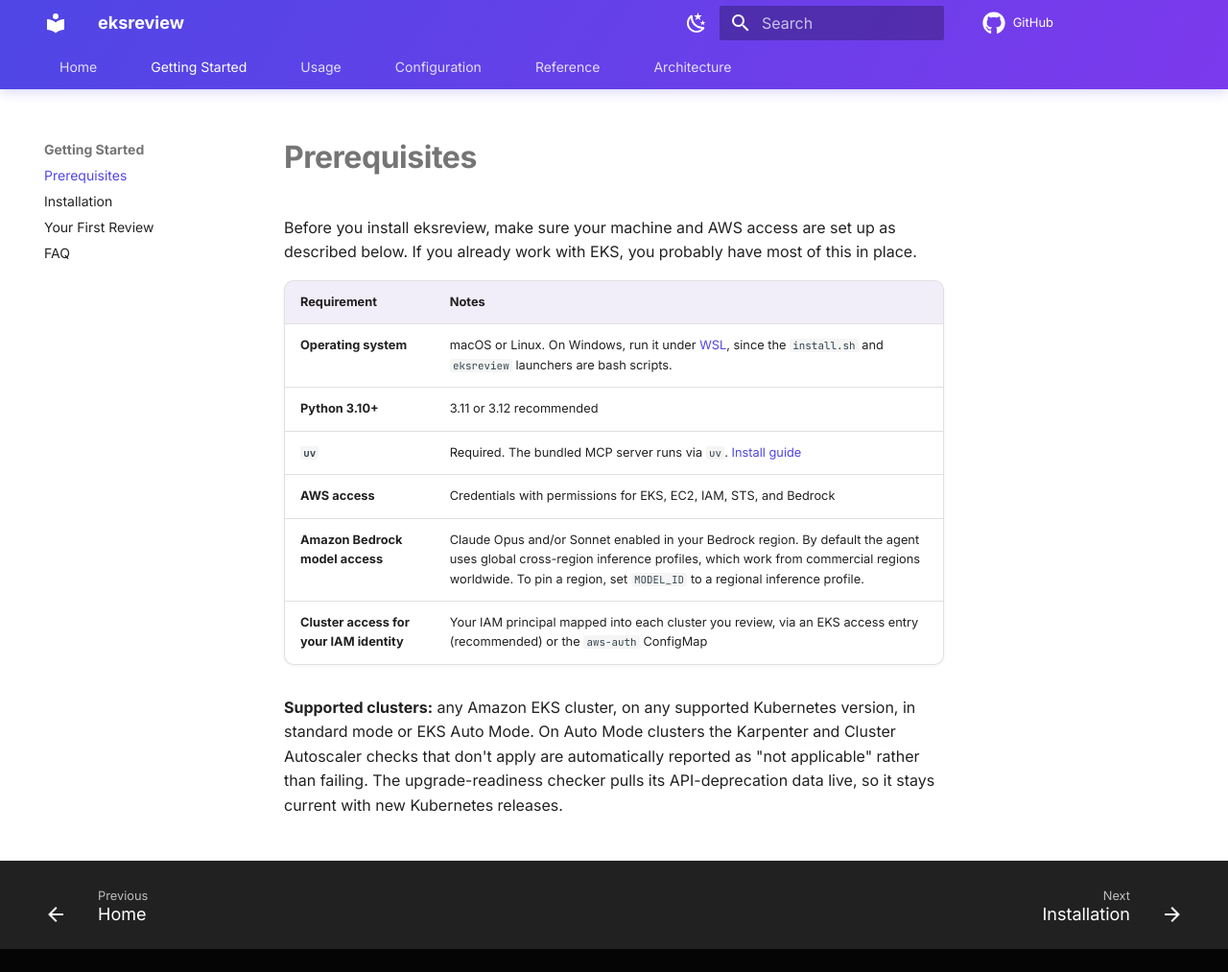
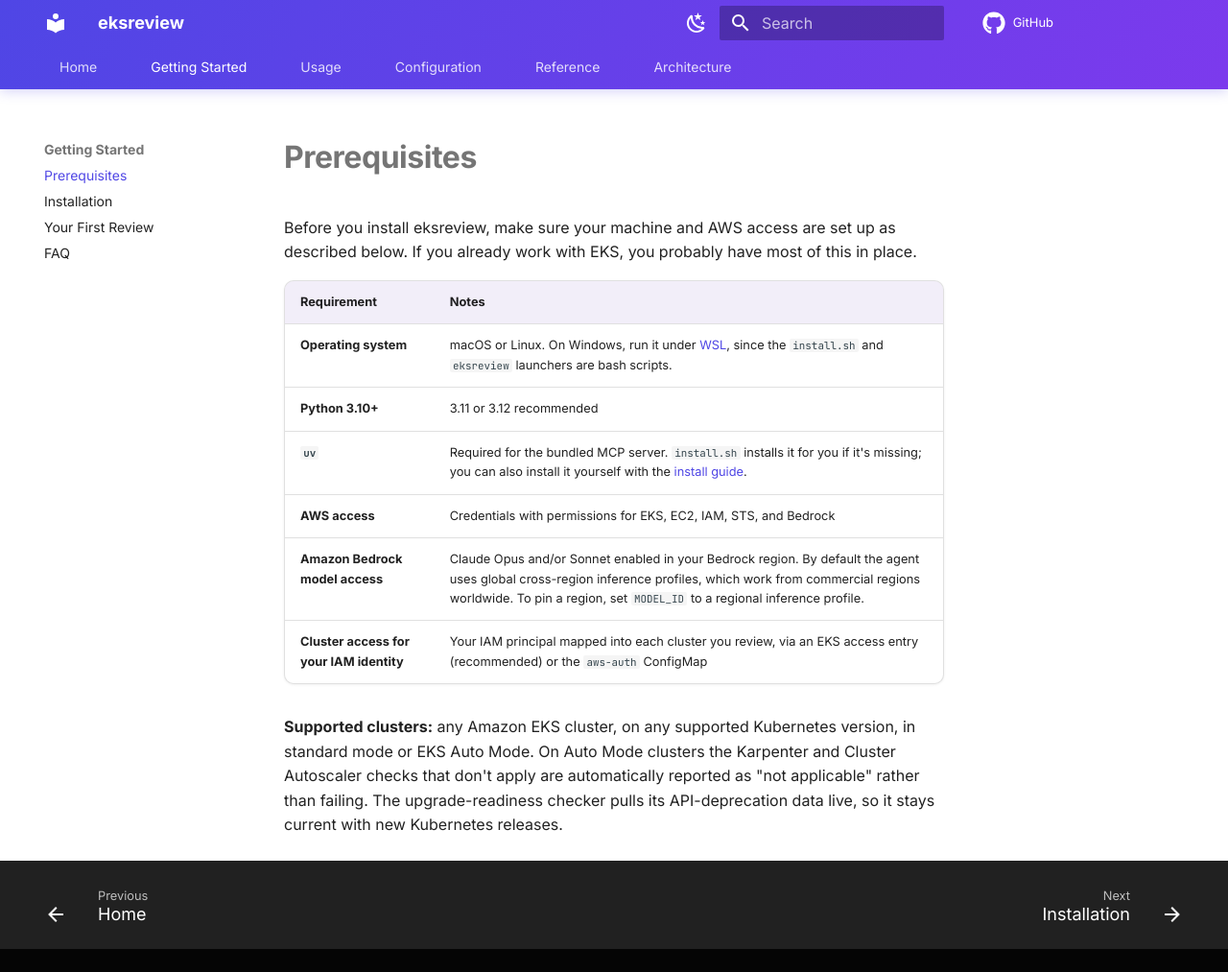
Before and after one commit to aws-samples/sample-eksreview, an MkDocs documentation site: the page built from docs/getting-started/prerequisites.md, in a window 1280 px wide and 1013 px high. Shown: the whole window at 96% size. Built offline with MkDocs 1.6.1 and Material for MkDocs 9.7.7, drawn with Linux system fonts in a browser that asks for light colours; comment, search, counter and statistics services are not loaded.

Commit message:
Fixed install.sh script

```diff
--- a/docs/getting-started/prerequisites.md
+++ b/docs/getting-started/prerequisites.md
@@ -6,7 +6,7 @@
 |---|---|
 | **Operating system** | macOS or Linux. On Windows, run it under [WSL](https://learn.microsoft.com/windows/wsl/install), since the `install.sh` and `eksreview` launchers are bash scripts. |
 | **Python 3.10+** | 3.11 or 3.12 recommended |
-| **`uv`** | Required. The bundled MCP server runs via `uv`. [Install guide](https://docs.astral.sh/uv/getting-started/installation/) |
+| **`uv`** | Required for the bundled MCP server. `install.sh` installs it for you if it's missing; you can also install it yourself with the [install guide](https://docs.astral.sh/uv/getting-started/installation/). |
 | **AWS access** | Credentials with permissions for EKS, EC2, IAM, STS, and Bedrock |
 | **Amazon Bedrock model access** | Claude Opus and/or Sonnet enabled in your Bedrock region. By default the agent uses global cross-region inference profiles, which work from commercial regions worldwide. To pin a region, set `MODEL_ID` to a regional inference profile. |
 | **Cluster access for your IAM identity** | Your IAM principal mapped into each cluster you review, via an EKS access entry (recommended) or the `aws-auth` ConfigMap |
```
Also changed, not shown: 1 other file.
